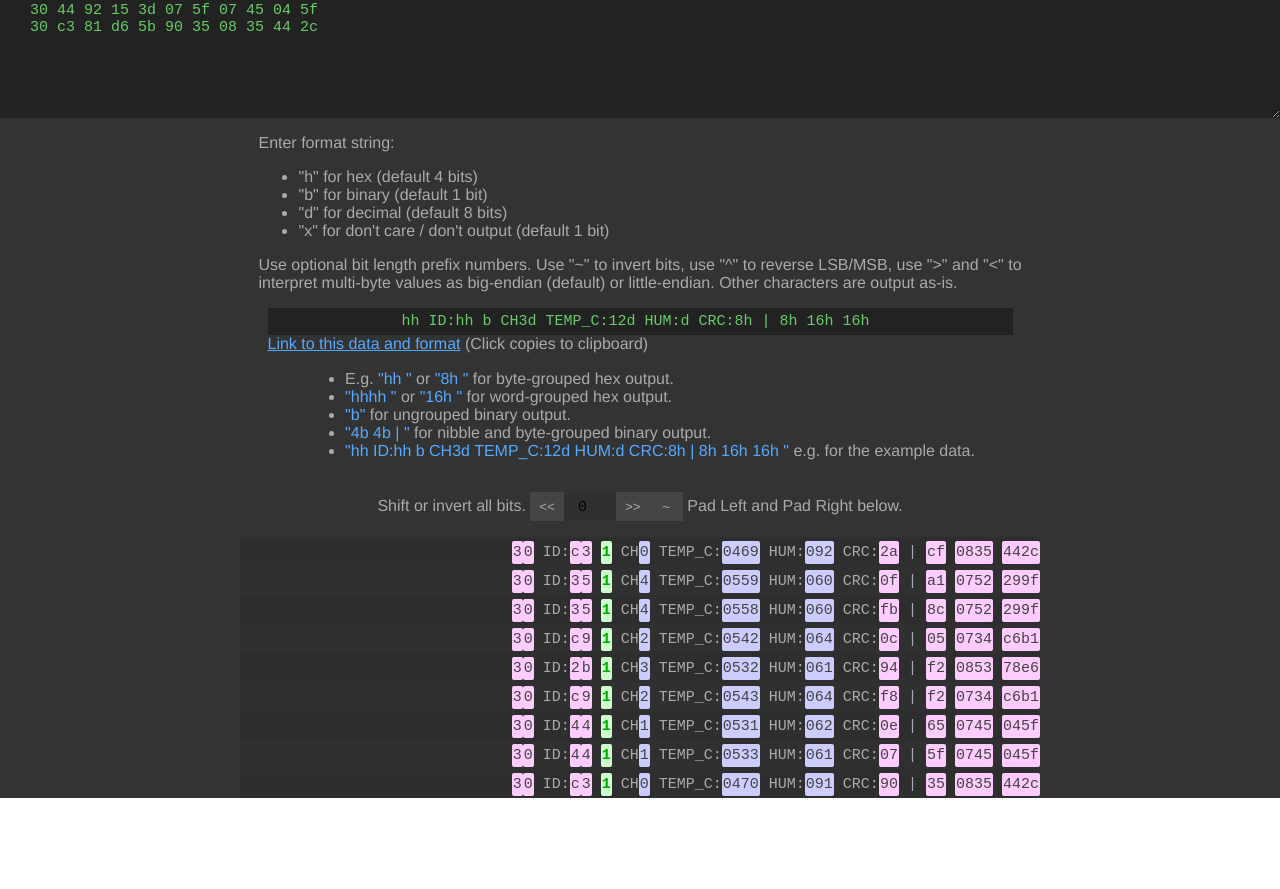
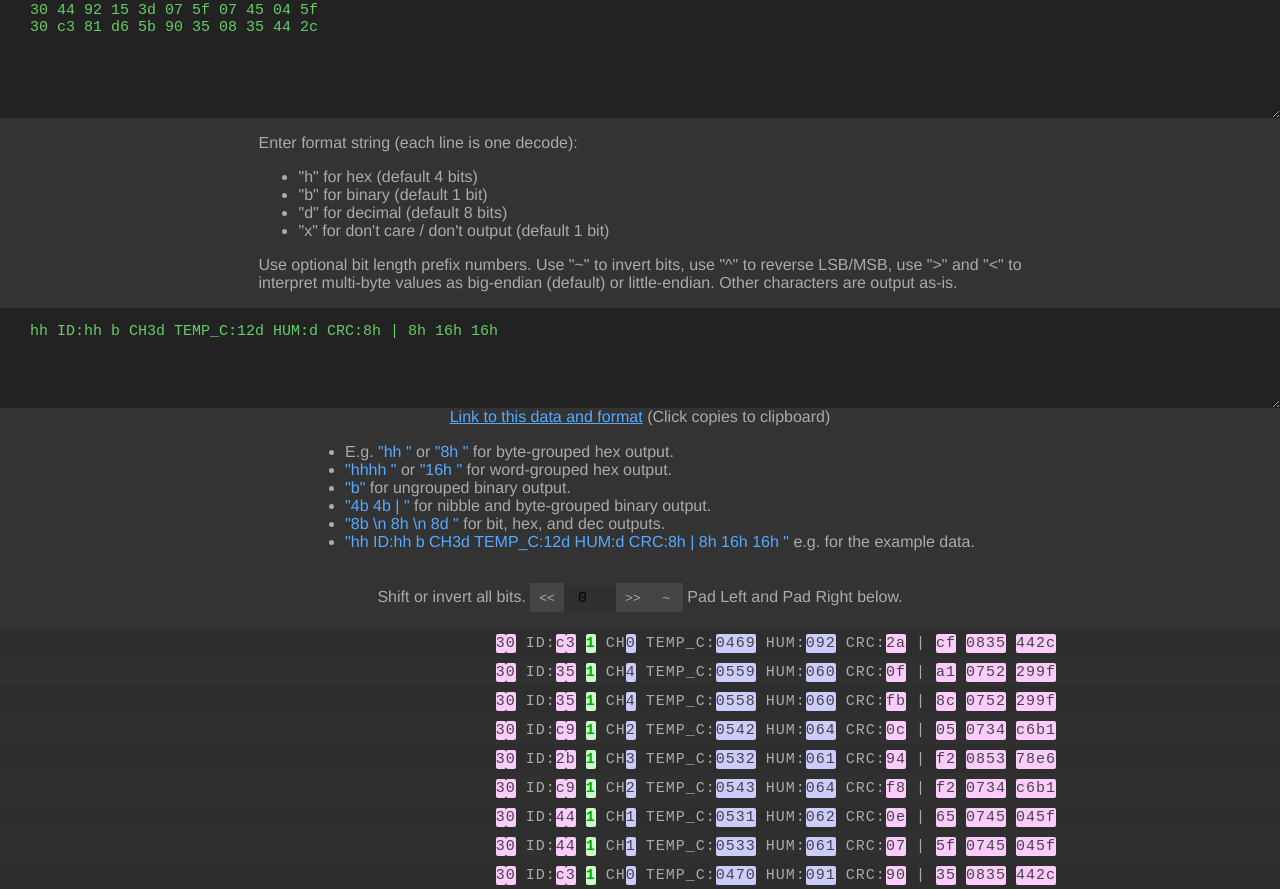
Before and after one commit to triq-org/bitbench, a Vue app: page / in a window 1280 px wide. Shown: the part 300-1189 px from the top of the page. Before the commit the page ends 1098 px from the top, so only its background shows below. Built offline with nearby package versions, Linux system fonts and the light colour scheme.

Commit message:
Add multi fmts feature

```diff
--- a/src/components/BitBench.vue
+++ b/src/components/BitBench.vue
@@ -5,9 +5,9 @@
       Prefix 0b for dual, 0d for decimal, 0x for hex, 0o for octal, 0t for ternary (0,1,Z,X).<br/>
       Specify a bit length with {…} prefix (pad/truncate right, left for decimal), text in […] brackets is ignored as comment.
     </p>
-    <textarea v-model="codes" placeholder="add lines of hex (no 0x prefix)"></textarea>
+    <textarea class="codes" v-model="codes" placeholder="add lines of hex (no 0x prefix)"></textarea>
     <p v-if="verbose">
-      Enter format string:
+      Enter format string (each line is one decode):
       <ul>
         <li>"h" for hex (default 4 bits)</li>
         <li>"b" for binary (default 1 bit)</li>
@@ -19,8 +19,8 @@
       interpret multi-byte values as big-endian (default) or little-endian.
       Other characters are output as-is.<br/>
     </p>
+    <textarea class="fmts" v-model="fmts" placeholder="enter format lines"></textarea>
     <div>
-      <input type="text" v-model="fmt" size="80"/><br/>
       <a :href="url" @click.prevent="copyUrl">Link to this data and format</a>
       <input class="vanish" :value="url"/> (Click copies to clipboard)
     </div>
@@ -29,6 +29,7 @@
       <li><a @click="setFormat('hhhh ')">"hhhh "</a> or <a @click="setFormat('16h ')">"16h "</a> for word-grouped hex output.</li>
       <li><a @click="setFormat('b')">"b"</a> for ungrouped binary output.</li>
       <li><a @click="setFormat('4b 4b | ')">"4b 4b | "</a> for nibble and byte-grouped binary output.</li>
+      <li><a @click="setFormat('8b \n..... 8h \n.... 8d ')">"8b \n 8h \n 8d "</a> for bit, hex, and dec outputs.</li>
       <li><a @click="setFormat('hh ID:hh b CH3d TEMP_C:12d HUM:d CRC:8h | 8h 16h 16h ')">"hh ID:hh b CH3d TEMP_C:12d HUM:d CRC:8h | 8h 16h 16h "</a> e.g. for the example data.</li>
     </ul>
     <p>
@@ -39,10 +40,10 @@
       <button v-on:click="invert = !invert" :class="{'active': invert}"><span>~</span></button>
       Pad Left and Pad Right below.<br/>
     </p>
-    <div id="code-lines">
+    <div class="code-lines">
       <BitBox v-for="(code, index) in codeLines" :key="code.index"
         :class="{'even': index % 2 === 0, 'odd': index % 2 !== 0 }"
-        :code="code.val" :shift="shift" :invert="invert" :fmt="fmt"/>
+        :code="code.val" :shift="shift" :invert="invert" :fmts="fmts"/>
     </div>
   </div>
 </template>
@@ -70,7 +71,7 @@ export default {
 30 44 92 15 3d 07 5f 07 45 04 5f
 30 c3 81 d6 5b 90 35 08 35 44 2c`,
       shift: 0,
-      fmt: 'hh ID:hh b CH3d TEMP_C:12d HUM:d CRC:8h | 8h 16h 16h ',
+      fmts: 'hh ID:hh b CH3d TEMP_C:12d HUM:d CRC:8h | 8h 16h 16h ',
       invert: false,
     }
   },
@@ -82,7 +83,7 @@ export default {
     if (paramCodes)
       this.codes = paramCodes
     if (paramFmt)
-      this.fmt = paramFmt
+      this.fmts = paramFmt
   },
   updated() {
   },
@@ -97,13 +98,13 @@ export default {
         this.codes.trim().split('\n')
           .map((el) => "c=" + encodeURIComponent(el) )
           .join('&') +
-        "&f=" + encodeURIComponent(this.fmt)
+        "&f=" + encodeURIComponent(this.fmts)
       return u.href
     },
   },
   methods: {
     setFormat(fmt) {
-      this.fmt = fmt
+      this.fmts = fmt
     },
     copyUrl(event) {
       var copyEl = event.target.nextSibling
@@ -141,6 +142,12 @@ textarea {
   padding: 1em 2em;
   color: #44f;
 }
+textarea.codes {
+  height: 250px;
+}
+textarea.fmts {
+  height: 100px;
+}
 .dark textarea, .dark input[type=text] {
   border: none;
   color: #6c6;
@@ -165,7 +172,10 @@ button.active {
   color: #444;
   background: #0c0;
 }
-
+.bench .code-lines {
+  width: 100%;
+  text-align: center;
+}
 .box {
   background: rgba(0,0,0,0.05);
 }
@@ -198,11 +208,15 @@ input.vanish {
   width: 0;
   padding: 0;
 }
+.bit-rows {
+  display: inline-block;
+}
 .bits {
   color:#aaa;
+  letter-spacing: 1px;
 }
 .bits span, .bits b, .bits i {
-  padding: 3px 1px;
+  padding: 1px 0;
   border-radius: 2px;
 }
 .bits i {
--- a/src/components/BitBox.vue
+++ b/src/components/BitBox.vue
@@ -10,7 +10,9 @@
 
     <button v-on:click="localInvert = !localInvert" :class="{'active': localInvert}"><span>~</span></button>
 
-    <span class="bits" v-html="bitsText"></span>
+    <div class="bit-rows">
+      <div class="bits" v-for="bits in bitsText" :key="bits" v-html="bits"/>
+    </div>
   </div>
 </template>
 
@@ -21,7 +23,7 @@ export default {
   name: 'BitBox',
   props: {
     code: String,
-    fmt: String,
+    fmts: String,
     shift: Number,
     invert: Boolean,
   },
@@ -34,13 +36,17 @@ export default {
   },
   computed: {
     bitsText: function () {
-      return new BitString(this.code)
-      .invert(this.invert)
-      .invert(this.localInvert)
-      .shiftRight(this.shift)
-      .padLeft(this.padLeft)
-      .padRight(this.padRight)
-      .toFormat(this.fmt)
+      return this.fmts
+        .split('\n')
+        .map((fmt) =>
+          new BitString(this.code)
+          .invert(this.invert)
+          .invert(this.localInvert)
+          .shiftRight(this.shift)
+          .padLeft(this.padLeft)
+          .padRight(this.padRight)
+          .toFormat(fmt)
+        )
     },
   },
 }
```
